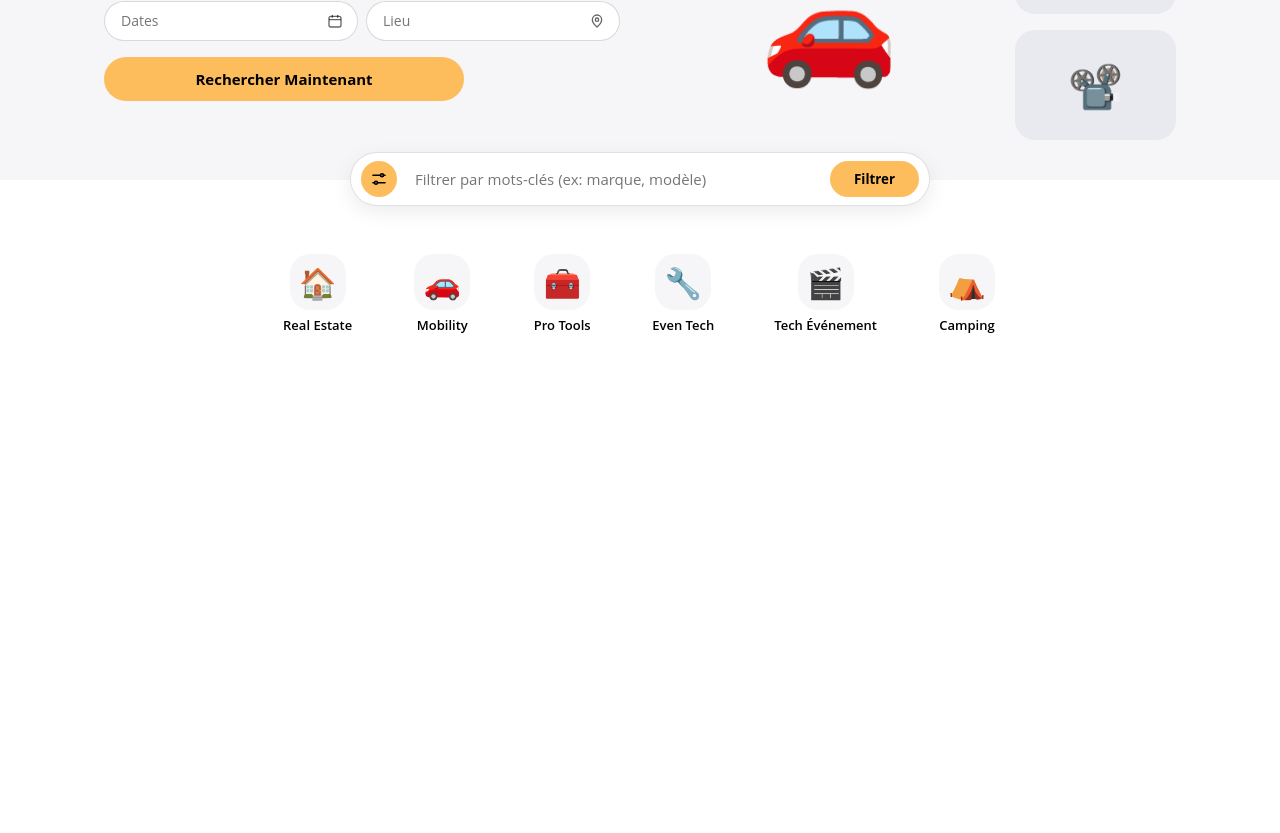
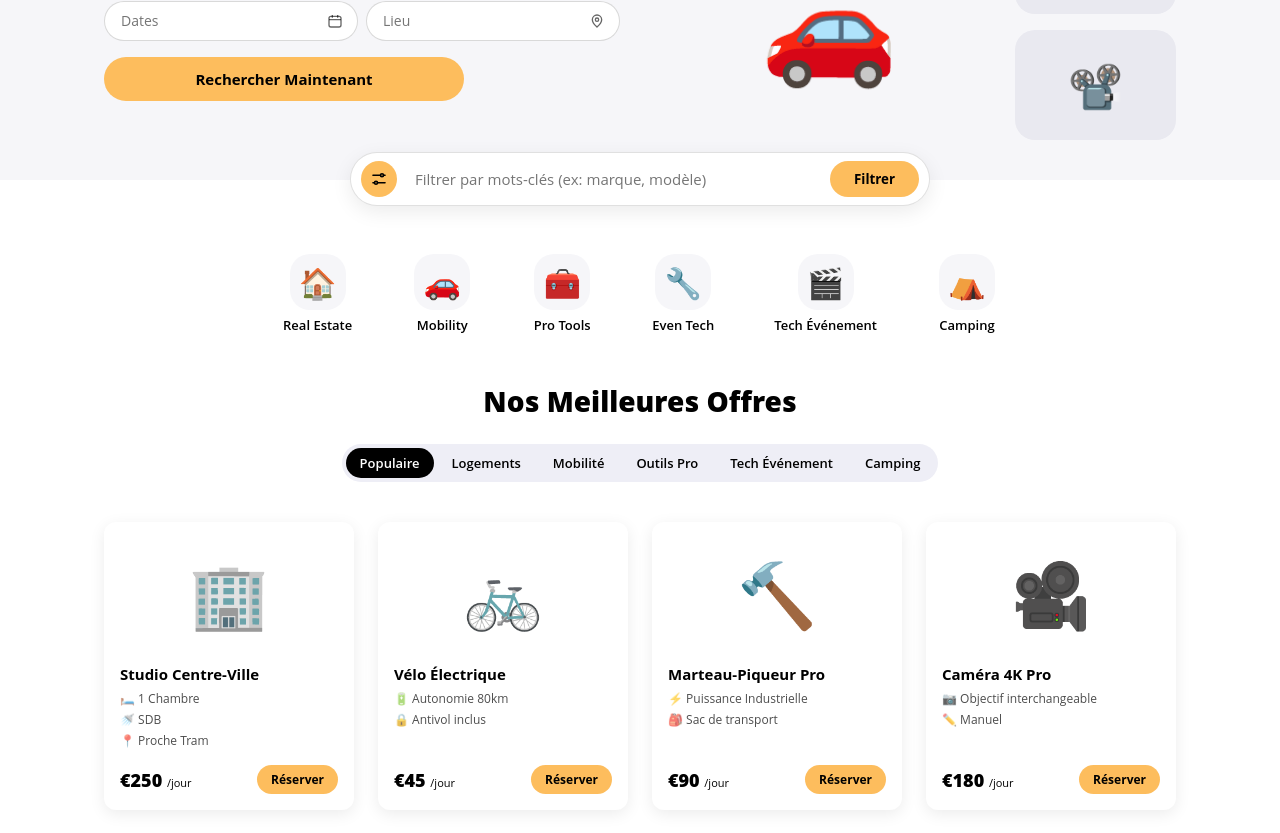
Before and after one commit to mltmohamed/collab, a React (Vite) app in the folder frontend/: page / in a window 1280 px wide. Shown: the part 325-1158 px from the top of the page. Before the commit the page ends 800 px from the top, so only its background shows below. Built offline with nearby package versions, Linux system fonts and the light colour scheme.

Commit message:
ajout de mos meilleurs offres

```diff
--- a/frontend/src/App.jsx
+++ b/frontend/src/App.jsx
@@ -3,6 +3,7 @@ import Header from "./components/Header/Header";
 import Hero from "./components/Hero/Hero";
 import FilterBar from "./components/FilterBar/FilterBar";
 import Categories from "./components/Categories/Categories";
+import BestOffers from "./components/BestOffers/BestOffers";
 
 export default function App() {
   return (
@@ -11,7 +12,8 @@ export default function App() {
       <Hero onSearch={(params) => console.log("Recherche :", params)} />
       <FilterBar onFilter={(kw) => console.log("Mot-clé :", kw)} />
       <Categories onSelect={(id) => console.log("Catégorie :", id)} />
-      {/* Étape 4 : Nos Meilleures Offres */}
+      <BestOffers onReserve={(offer) => console.log("Réserver :", offer)} />
+      {/* Étape 5 : grille de résultats + filtres */}
     </>
   );
 }
--- /dev/null
+++ b/frontend/src/components/BestOffers/BestOffers.css
@@ -0,0 +1,44 @@
+.best {
+  max-width: var(--container);
+  margin: var(--space-4) auto;
+  padding: 0 var(--space-3);
+}
+
+.best__title {
+  margin: 0 0 var(--space-3);
+  text-align: center;
+  font-size: 28px;
+  font-weight: 800;
+}
+
+.best__tabs {
+  display: flex;
+  width: fit-content;
+  max-width: 100%;
+  margin: 0 auto var(--space-4);
+  padding: 4px;
+  gap: 4px;
+  overflow-x: auto;
+  background: #eeeef6;
+  border-radius: var(--radius-pill);
+}
+
+.best__tabs button {
+  flex: none;
+  border: 0;
+  border-radius: var(--radius-pill);
+  padding: 6px 14px;
+  background: none;
+  color: var(--color-dark);
+  font-size: 13px;
+  font-weight: 600;
+}
+.best__tabs button.is-active { background: var(--color-dark); color: var(--color-light); }
+
+.best__grid {
+  display: grid;
+  grid-template-columns: repeat(auto-fit, minmax(200px, 1fr));
+  gap: var(--space-3);
+}
+
+.best__empty { text-align: center; color: rgba(0, 0, 0, 0.6); }
--- /dev/null
+++ b/frontend/src/components/BestOffers/BestOffers.jsx
@@ -0,0 +1,100 @@
+import { useState } from "react";
+import OfferCard from "../OfferCard/OfferCard";
+import "./BestOffers.css";
+
+const DEFAULT_TABS = [
+  { id: "populaire", label: "Populaire" },
+  { id: "logements", label: "Logements" },
+  { id: "mobilite", label: "Mobilité" },
+  { id: "outils-pro", label: "Outils Pro" },
+  { id: "tech-evenement", label: "Tech Événement" },
+  { id: "camping", label: "Camping" },
+];
+
+// Données d'exemple : à remplacer par l'API.
+// `category` sert au filtrage par onglet ; `popular` alimente l'onglet "Populaire".
+const DEFAULT_OFFERS = [
+  {
+    id: 1, category: "logements", popular: true, emoji: "🏢",
+    title: "Studio Centre-Ville", price: 250,
+    features: [
+      { label: "1 Chambre", emoji: "🛏️" },
+      { label: "SDB", emoji: "🚿" },
+      { label: "Proche Tram", emoji: "📍" },
+    ],
+  },
+  {
+    id: 2, category: "mobilite", popular: true, emoji: "🚲",
+    title: "Vélo Électrique", price: 45,
+    features: [
+      { label: "Autonomie 80km", emoji: "🔋" },
+      { label: "Antivol inclus", emoji: "🔒" },
+    ],
+  },
+  {
+    id: 3, category: "outils-pro", popular: true, emoji: "🔨",
+    title: "Marteau-Piqueur Pro", price: 90,
+    features: [
+      { label: "Puissance Industrielle", emoji: "⚡" },
+      { label: "Sac de transport", emoji: "🎒" },
+    ],
+  },
+  {
+    id: 4, category: "tech-evenement", popular: true, emoji: "🎥",
+    title: "Caméra 4K Pro", price: 180,
+    features: [
+      { label: "Objectif interchangeable", emoji: "📷" },
+      { label: "Manuel", emoji: "✏️" },
+    ],
+  },
+];
+
+export default function BestOffers({
+  tabs = DEFAULT_TABS,
+  offers = DEFAULT_OFFERS,
+  onTabChange = () => {}, // utile si le back filtre côté serveur
+  onReserve = () => {},
+}) {
+  const [activeTab, setActiveTab] = useState(tabs[0].id);
+
+  const handleTab = (id) => {
+    setActiveTab(id);
+    onTabChange(id);
+  };
+
+  // Filtrage côté front (peut être retiré si l'API renvoie déjà la bonne liste)
+  const visible = offers.filter((o) =>
+    activeTab === tabs[0].id ? o.popular : o.category === activeTab
+  );
+
+  return (
+    <section className="best">
+      <h2 className="best__title">Nos Meilleures Offres</h2>
+
+      <div className="best__tabs" role="tablist">
+        {tabs.map((t) => (
+          <button
+            key={t.id}
+            type="button"
+            role="tab"
+            aria-selected={t.id === activeTab}
+            className={t.id === activeTab ? "is-active" : ""}
+            onClick={() => handleTab(t.id)}
+          >
+            {t.label}
+          </button>
+        ))}
+      </div>
+
+      {visible.length ? (
+        <div className="best__grid">
+          {visible.map((o) => (
+            <OfferCard key={o.id} offer={o} onReserve={onReserve} />
+          ))}
+        </div>
+      ) : (
+        <p className="best__empty">Aucune offre dans cette catégorie pour le moment.</p>
+      )}
+    </section>
+  );
+}
--- /dev/null
+++ b/frontend/src/components/OfferCard/OfferCard.css
@@ -0,0 +1,51 @@
+.offer {
+  display: flex;
+  flex-direction: column;
+  padding: var(--space-2);
+  background: var(--color-light);
+  border-radius: var(--radius-sm);
+  box-shadow: 0 4px 16px rgba(0, 0, 0, 0.08);
+}
+
+.offer__media {
+  display: grid;
+  place-items: center;
+  height: 110px;
+  margin-bottom: var(--space-2);
+  font-size: 64px;
+}
+.offer__media img { width: 100%; height: 100%; object-fit: contain; }
+
+.offer__title { margin: 0 0 6px; font-size: 15px; font-weight: 700; }
+
+.offer__features {
+  list-style: none;
+  margin: 0 0 var(--space-2);
+  padding: 0;
+  display: grid;
+  gap: 4px;
+  font-size: 12px;
+  color: rgba(0, 0, 0, 0.7);
+}
+
+.offer__footer {
+  margin-top: auto;
+  display: flex;
+  align-items: center;
+  justify-content: space-between;
+  gap: 8px;
+}
+
+.offer__price { margin: 0; font-size: 18px; font-weight: 800; }
+.offer__price span { font-size: 11px; font-weight: 400; }
+
+.offer__btn {
+  border: 0;
+  border-radius: var(--radius-pill);
+  padding: 6px 14px;
+  background: var(--color-primary);
+  color: var(--color-dark);
+  font-size: 12px;
+  font-weight: 700;
+}
+.offer__btn:hover { filter: brightness(0.95); }
--- /dev/null
+++ b/frontend/src/components/OfferCard/OfferCard.jsx
@@ -0,0 +1,34 @@
+import "./OfferCard.css";
+
+// Carte réutilisable (Meilleures Offres + résultats de recherche)
+// offer = { id, title, image?, emoji?, features: [{ label, emoji? }], price, unit? }
+export default function OfferCard({ offer, onReserve = () => {} }) {
+  const { title, image, emoji, features = [], price, unit = "/jour" } = offer;
+
+  return (
+    <article className="offer">
+      <div className="offer__media">
+        {image ? <img src={image} alt={title} /> : <span aria-hidden="true">{emoji}</span>}
+      </div>
+
+      <h3 className="offer__title">{title}</h3>
+
+      <ul className="offer__features">
+        {features.map((f) => (
+          <li key={f.label}>
+            <span aria-hidden="true">{f.emoji ?? "•"}</span> {f.label}
+          </li>
+        ))}
+      </ul>
+
+      <div className="offer__footer">
+        <p className="offer__price">
+          €{price} <span>{unit}</span>
+        </p>
+        <button type="button" className="offer__btn" onClick={() => onReserve(offer)}>
+          Réserver
+        </button>
+      </div>
+    </article>
+  );
+}
```
